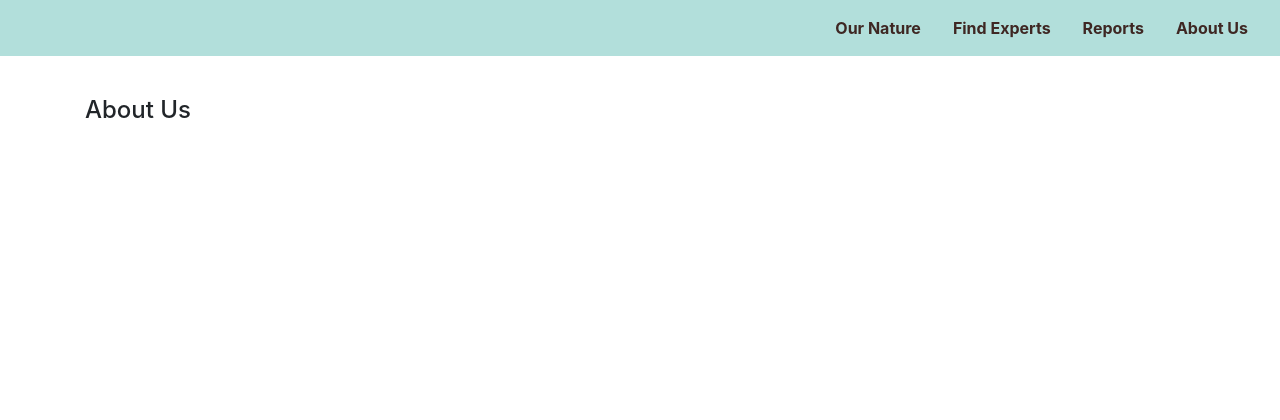
After one commit to ZooReach/dashboard, a Flask app: template app/templates/home/about.html in a window 1280 px wide. The commit adds this page. Shown: the top 420 px of the page. Run offline with Flask 2, Linux system fonts and the light colour scheme; the template is opened without the code that fills it, so the values that code supplies are empty; some libraries are stand-ins or nearby versions.

Commit message:
Anupriya || Create About us page

```diff
--- a/app/app.py
+++ b/app/app.py
@@ -1,5 +1,5 @@
 from flask import Flask
-from .core.services import render_home, render_category, get_json, raise_exception,render_experts, find_species_experts, render_report, find_auto_complete_species, get_visual_report, get_visual_chart
+from .core.services import render_home, render_category, get_json, raise_exception,render_experts, find_species_experts, render_report, find_auto_complete_species, get_visual_report, get_visual_chart, about_us
 from flask import send_file
 
 app = Flask(__name__)
@@ -53,6 +53,10 @@ def visual_report(filename):
 def images(filename):
     return send_file(filename)
 
+@app.route('/about')
+def about():
+    return about_us()
+
 
 @app.errorhandler(500)
 def service_exception(e):
--- a/app/core/services.py
+++ b/app/core/services.py
@@ -103,3 +103,6 @@ def get_visual_report(filename):
 def get_visual_chart(filename):
     js_files = get_visual_file(filename)
     return render_template('common/visual_chart.html', js_files=js_files)
+
+def about_us():
+    return render_template('home/about.html')
--- a/app/templates/common/header.html
+++ b/app/templates/common/header.html
@@ -9,7 +9,7 @@
             <li class="nav-item"><a class="nav-color" href="/#">Our Nature</a></li>
             <li class="nav-item"><a class="nav-color" href="/experts">Find Experts</a></li>
             <li class="nav-item"><a class="nav-color" href="/report">Reports</a></li>
-            <li class="nav-item"><a class="nav-color" href="#">About Us</a></li>
+            <li class="nav-item"><a class="nav-color" href="/about">About Us</a></li>
         </ul>
     </nav>
 </div>
--- /dev/null
+++ b/app/templates/home/about.html
@@ -0,0 +1,8 @@
+{% extends 'common/layout.html' %}
+
+{% block container %}
+<div class="form-group find-species" id="select-div">
+    <h4>About Us</h4>
+</div>
+
+{% endblock container %}
```
